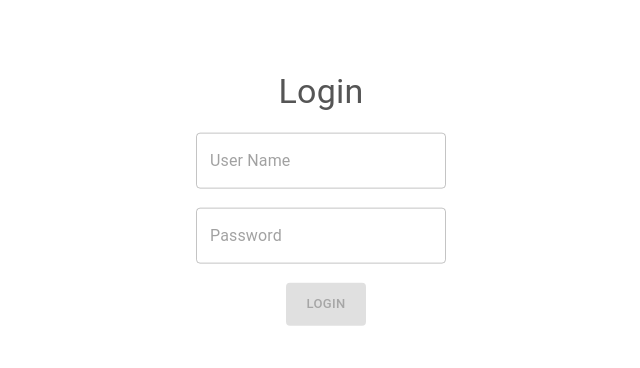
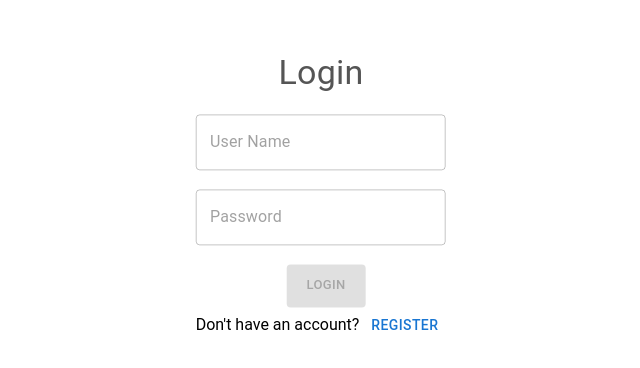
Before and after one commit to SachinVel/algolab, a React (Create React App) app in the folder frontend/: page /login in a window 1280 px wide. Shown: the part 212-580 px from the top of the page, without its empty margins (319-959 px from the left). Built offline with nearby package versions, Linux system fonts and the light colour scheme; the HTML template or start-up script is replaced by a standard one.

Commit message:
fix major issues

```diff
--- a/frontend/src/pages/Course/index.jsx
+++ b/frontend/src/pages/Course/index.jsx
@@ -45,7 +45,7 @@ export default function Course() {
         };
 
         return (
-            <Card>
+            <Card onClick={handleEditCourse}>
                 <CardMedia
                     component="img"
                     height="50%"
--- a/frontend/src/pages/Lesson/index.jsx
+++ b/frontend/src/pages/Lesson/index.jsx
@@ -329,7 +329,7 @@ export default function Lesson() {
         let isOwner = false;
         await backendCall.get('/api/v1/checkCourse?courseId=' + courseId, config).then((res) => {
             console.log('getUserDetails response : ', res);
-            isOwner = true;
+            isOwner = res.data;
         }).catch((err) => {
             console.log('login error : ', err);
             if (err.response && err.response.data && err.response.data.error) {
@@ -389,8 +389,6 @@ export default function Lesson() {
             }
         });
     }
-
-
 
     const hanldeSnackbarClose = () => {
         setIsSnackbarOpen(false);
--- a/frontend/src/pages/Login/index.jsx
+++ b/frontend/src/pages/Login/index.jsx
@@ -4,7 +4,7 @@ import { Button, TextField, Link, Box, Typography } from '@mui/material';
 import MuiAlert from '@mui/material/Alert';
 import { useLocation, useNavigate } from 'react-router-dom';
 import Snackbar from '@mui/material/Snackbar';
-import backendCall  from '../../utils/network';
+import backendCall from '../../utils/network';
 
 const Alert = React.forwardRef(function Alert(props, ref) {
   return <MuiAlert elevation={6} ref={ref} variant="filled" {...props} />;
@@ -165,6 +165,14 @@ export default function Login({ setLoggedIn }) {
           >
             Login
           </Button>
+          <div>
+            <p>
+              Don't have an account?{' '}
+              <Link to="/register">
+                <Button>Register</Button>
+              </Link>
+            </p>
+          </div>
         </div>
 
       </Box>
--- a/frontend/src/utils/network.js
+++ b/frontend/src/utils/network.js
@@ -13,9 +13,9 @@ backendCall.interceptors.response.use(
   },
   (error) => {
     if (error.response && error.response.status === 403) {
-      // window.localStorage.removeItem('token');
-      // window.localStorage.removeItem('role');
-      // window.location = '/login';
+      window.localStorage.removeItem('token');
+      window.localStorage.removeItem('role');
+      window.location = '/login';
     }
     return Promise.reject(error);
   }
```
Also changed, not shown: 1 other file (tests, documents, lock files or other folders).
